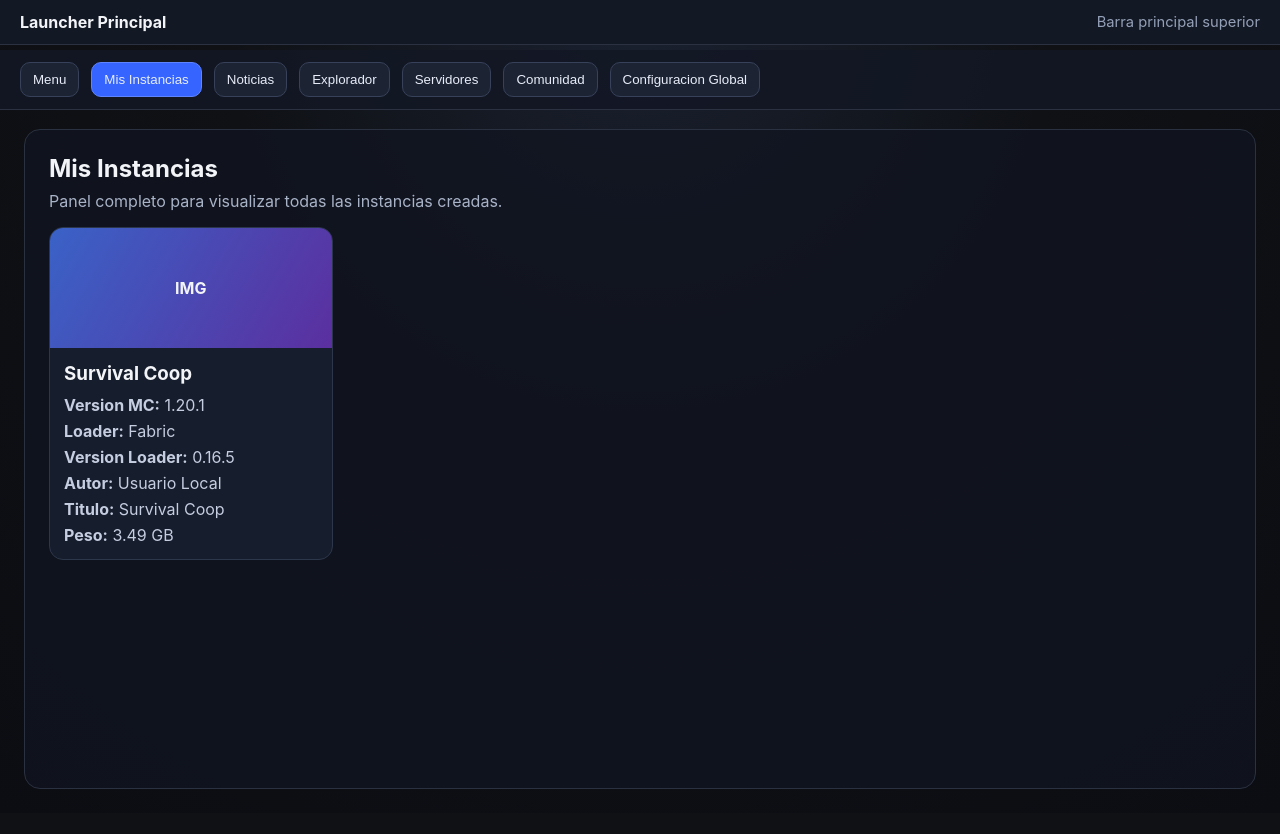
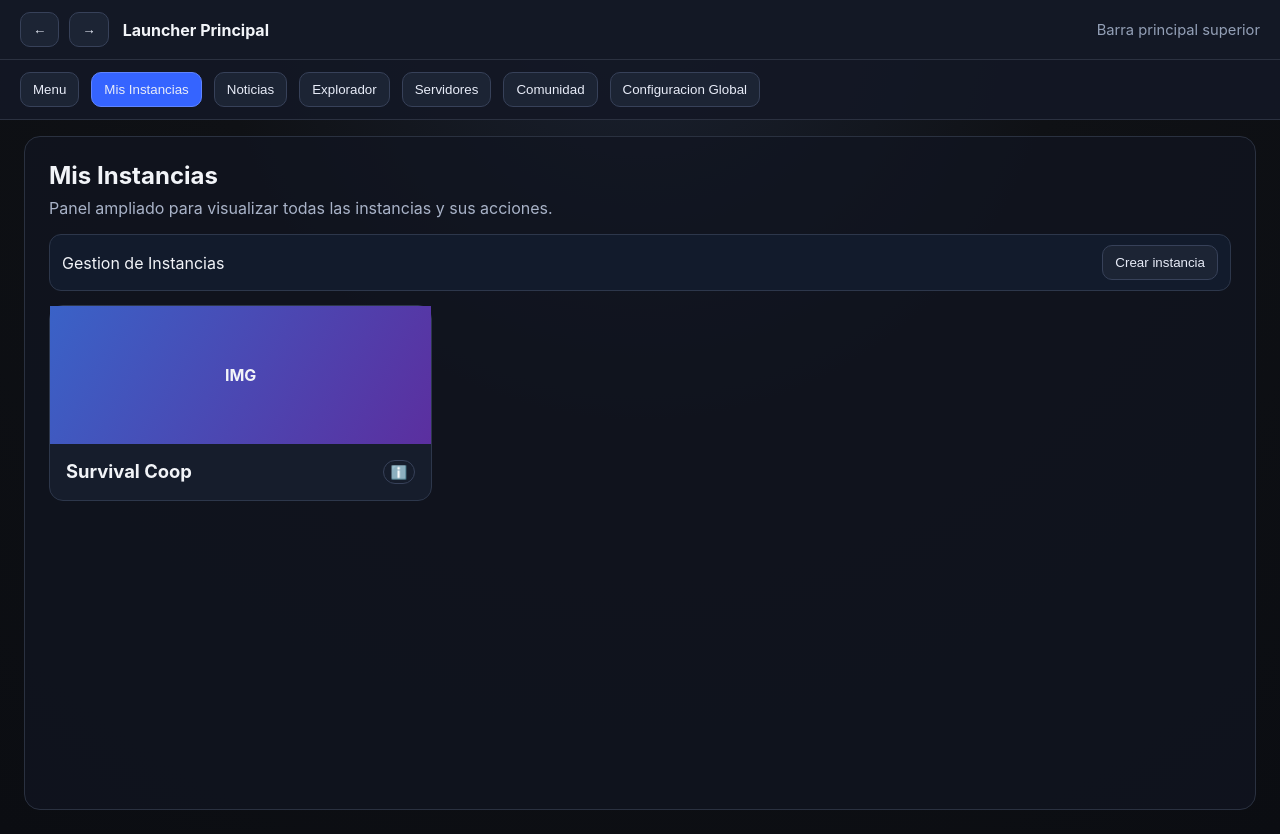
Before and after one commit to ManzanitaSpice/Interface, a React (Vite) app: page / in a window 1280 px wide. Before the commit the page ends 813 px from the top, so only its background shows below. Built offline with nearby package versions, Linux system fonts and the light colour scheme.

Commit message:
Rediseña panel de instancias y flujo de inicio/creación

```diff
--- a/src/App.css
+++ b/src/App.css
@@ -32,21 +32,31 @@ body {
   z-index: 30;
 }
 
-.brand { font-weight: 700; }
+.topbar-left-controls {
+  display: flex;
+  align-items: center;
+  gap: 10px;
+}
+
+.brand { font-weight: 700; margin-left: 4px; }
 .topbar-info { color: #94a0b7; font-size: 0.92rem; }
 
 .topbar-secondary {
   background: rgba(19, 24, 37, 0.9);
   position: sticky;
-  top: 50px;
+  top: 58px;
   z-index: 20;
   flex-wrap: wrap;
 }
 
+.topbar-primary button,
 .topbar-secondary button,
-.instance-left-panel button,
+.instance-right-panel button,
 .edit-left-sidebar button,
-.edit-right-sidebar button {
+.edit-right-sidebar button,
+.create-left-sidebar button,
+.create-right-sidebar button,
+.instances-compact-toolbar button {
   border: 1px solid #374159;
   background: #1c2434;
   color: #e8ecf8;
@@ -57,10 +67,10 @@ body {
 
 button.active { background: #3564ff; border-color: #5f84ff; }
 
-.content-wrap { padding: 24px; }
+.content-wrap { padding: 16px 24px 24px; }
 
 .full-section-page {
-  min-height: calc(100vh - 140px);
+  min-height: calc(100vh - 126px);
   border: 1px solid #2a3140;
   border-radius: 16px;
   padding: 24px;
@@ -70,9 +80,31 @@ button.active { background: #3564ff; border-color: #5f84ff; }
 .section-header h1 { margin: 0 0 8px; }
 .section-header p { margin: 0 0 16px; color: #a9b3c8; }
 
+.instances-compact-toolbar {
+  display: flex;
+  justify-content: space-between;
+  align-items: center;
+  gap: 10px;
+  padding: 10px 12px;
+  border-radius: 12px;
+  border: 1px solid #2d374b;
+  background: #121b2c;
+  margin-bottom: 14px;
+}
+
+.instances-workspace {
+  display: grid;
+  grid-template-columns: minmax(0, 1fr);
+  gap: 14px;
+}
+
+.instances-workspace.with-panel {
+  grid-template-columns: minmax(0, 1fr) 280px;
+}
+
 .instance-grid {
   display: grid;
-  grid-template-columns: repeat(auto-fill, minmax(280px, 1fr));
+  grid-template-columns: repeat(auto-fill, minmax(340px, 1fr));
   gap: 16px;
 }
 
@@ -81,47 +113,88 @@ button.active { background: #3564ff; border-color: #5f84ff; }
   flex-direction: column;
   border-radius: 14px;
   border: 1px solid #2d374b;
-  overflow: hidden;
+  overflow: visible;
   background: #161d2c;
   cursor: pointer;
 }
 .instance-card.active { border-color: #6c8fff; box-shadow: 0 0 0 1px #6c8fff; }
 
 .instance-cover {
-  height: 120px;
+  height: 138px;
   display: grid;
   place-items: center;
   background: linear-gradient(120deg, #3a62c7, #5b2f9f);
   font-weight: 700;
 }
 
-.instance-meta { padding: 14px; }
-.instance-meta h3 { margin: 0 0 10px; }
-.instance-meta ul { margin: 0; padding: 0; list-style: none; display: grid; gap: 6px; color: #c5cde0; }
+.instance-meta {
+  padding: 16px;
+  display: flex;
+  justify-content: space-between;
+  align-items: flex-start;
+}
 
-.instance-left-panel {
-  position: fixed;
-  left: 0;
-  top: 102px;
-  bottom: 0;
-  width: 240px;
+.instance-meta h3 {
+  margin: 0;
+  font-size: 1.15rem;
+}
+
+.instance-extra-tooltip {
+  position: relative;
+  border: 1px solid #374159;
+  border-radius: 999px;
+  padding: 3px 7px;
+  font-size: 0.84rem;
+}
+
+.tooltip-bubble {
+  position: absolute;
+  right: 0;
+  bottom: calc(100% + 8px);
+  min-width: 230px;
+  max-width: 300px;
+  white-space: pre-line;
+  border: 1px solid #3b4458;
+  border-radius: 10px;
+  background: #0c1220;
+  color: #dce4f7;
+  padding: 10px;
+  box-shadow: 0 8px 24px rgba(0, 0, 0, 0.35);
+  opacity: 0;
+  visibility: hidden;
+  transition: opacity 0.2s ease;
+  transition-delay: 0.8s;
+  z-index: 5;
+}
+
+.instance-extra-tooltip:hover .tooltip-bubble,
+.instance-extra-tooltip:focus-within .tooltip-bubble {
+  opacity: 1;
+  visibility: visible;
+}
+
+.instance-right-panel {
+  border: 1px solid #2a3242;
   background: #121a2a;
-  border-right: 1px solid #2a3242;
+  border-radius: 14px;
   padding: 18px;
   display: grid;
   align-content: start;
   gap: 8px;
-  z-index: 40;
+  max-height: 100%;
 }
 
-.edit-layout {
-  min-height: calc(100vh - 52px);
+.edit-layout,
+.create-layout {
+  min-height: calc(100vh - 58px);
   display: grid;
   grid-template-columns: 250px 1fr 260px;
 }
 
 .edit-left-sidebar,
-.edit-right-sidebar {
+.edit-right-sidebar,
+.create-left-sidebar,
+.create-right-sidebar {
   border-right: 1px solid #2a3140;
   background: #111827;
   padding: 16px;
@@ -129,8 +202,20 @@ button.active { background: #3564ff; border-color: #5f84ff; }
   align-content: start;
   gap: 8px;
 }
-.edit-right-sidebar { border-right: 0; border-left: 1px solid #2a3140; }
 
-.edit-main-content {
+.edit-right-sidebar,
+.create-right-sidebar { border-right: 0; border-left: 1px solid #2a3140; }
+
+.edit-main-content,
+.create-main-content {
   padding: 24px;
 }
+
+.execution-log {
+  border: 1px solid #2a3140;
+  border-radius: 10px;
+  background: #090d16;
+  padding: 14px;
+  font-family: "JetBrains Mono", "Fira Code", monospace;
+  color: #a7d3a0;
+}
--- a/src/App.tsx
+++ b/src/App.tsx
@@ -6,6 +6,7 @@ type LoaderType = "vanilla" | "forge" | "fabric" | "neoforge" | "quilt";
 type TopSection = "menu" | "instances" | "news" | "explorer" | "servers" | "community" | "global-settings";
 type InstanceAction = "Iniciar" | "Forzar Cierre" | "Editar" | "Cambiar Grupo" | "Carpeta" | "Exportar" | "Copiar" | "Borrar" | "Crear Atajo";
 type EditSection = "Ejecucion" | "Version" | "Mods" | "ResourcePacks" | "Shader Packs" | "Notas" | "Mundos" | "Servidores" | "Capturas" | "Configuracion" | "Otros Registros";
+type AppMode = "main" | "create";
 
 interface InstanceInfo {
   id: string;
@@ -52,6 +53,17 @@ const EDIT_SECTIONS: EditSection[] = [
   "Otros Registros",
 ];
 
+const CREATE_SECTIONS = [
+  "Base",
+  "Version",
+  "Loader",
+  "Java",
+  "Memoria",
+  "Mods",
+  "Recursos",
+  "Revision",
+] as const;
+
 const formatBytes = (bytes: number) => {
   if (!Number.isFinite(bytes) || bytes <= 0) return "0 B";
   const units = ["B", "KB", "MB", "GB"];
@@ -68,6 +80,8 @@ function App() {
   const [showInstancePanel, setShowInstancePanel] = useState(false);
   const [editingInstance, setEditingInstance] = useState<InstanceInfo | null>(null);
   const [activeEditSection, setActiveEditSection] = useState<EditSection>("Ejecucion");
+  const [appMode, setAppMode] = useState<AppMode>("main");
+  const [activeCreateSection, setActiveCreateSection] = useState<(typeof CREATE_SECTIONS)[number]>("Base");
 
   useEffect(() => {
     const loadInstances = async () => {
@@ -101,6 +115,13 @@ function App() {
     setShowInstancePanel(false);
   };
 
+  const launchInstance = () => {
+    if (!selectedInstance) return;
+    setEditingInstance(selectedInstance);
+    setActiveEditSection("Ejecucion");
+    setShowInstancePanel(false);
+  };
+
   const onSelectInstance = (instance: InstanceInfo) => {
     setSelectedInstance(instance);
     setShowInstancePanel(true);
@@ -118,13 +139,22 @@ function App() {
     }
 
     return (
-      <section className="full-section-page instances-page">
+      <section className="full-section-page instances-page" onClick={() => setShowInstancePanel(false)}>
         <header className="section-header">
           <h1>Mis Instancias</h1>
-          <p>Panel completo para visualizar todas las instancias creadas.</p>
+          <p>Panel ampliado para visualizar todas las instancias y sus acciones.</p>
         </header>
-        <div className="instance-grid">
-          {instanceCards.map((instance) => (
+
+        <div className="instances-compact-toolbar" onClick={(event) => event.stopPropagation()}>
+          <span>Gestion de Instancias</span>
+          <button type="button" onClick={() => setAppMode("create")}>Crear instancia</button>
+        </div>
+
+        <div className={`instances-workspace ${showInstancePanel ? "with-panel" : ""}`}>
+          <div className="instance-grid" onClick={(event) => event.stopPropagation()}>
+            {instanceCards.map((instance) => {
+              const tooltipText = `Version MC: ${instance.minecraft_version}\nLoader: ${prettyLoader(instance.loader_type)} ${instance.loader_version ?? "N/A"}\nAutor: Usuario Local\nPeso: ${formatBytes(instance.total_size_bytes)}`;
+              return (
                 <article
                   key={instance.id}
                   className={`instance-card ${selectedInstance?.id === instance.id ? "active" : ""}`}
@@ -133,27 +163,85 @@ function App() {
                   <div className="instance-cover">IMG</div>
                   <div className="instance-meta">
                     <h3>{instance.name}</h3>
-                <ul>
-                  <li><strong>Version MC:</strong> {instance.minecraft_version}</li>
-                  <li><strong>Loader:</strong> {prettyLoader(instance.loader_type)}</li>
-                  <li><strong>Version Loader:</strong> {instance.loader_version ?? "N/A"}</li>
-                  <li><strong>Autor:</strong> Usuario Local</li>
-                  <li><strong>Titulo:</strong> {instance.name}</li>
-                  <li><strong>Peso:</strong> {formatBytes(instance.total_size_bytes)}</li>
-                </ul>
+                    <div className="instance-extra-tooltip" tabIndex={0}>
+                      ℹ️
+                      <span className="tooltip-bubble">{tooltipText}</span>
+                    </div>
                   </div>
                 </article>
+              );
+            })}
+          </div>
+
+          {showInstancePanel && selectedInstance && (
+            <aside className="instance-right-panel" onClick={(event) => event.stopPropagation()}>
+              <h3>{selectedInstance.name}</h3>
+              {INSTANCE_ACTIONS.map((action) => (
+                <button
+                  key={action}
+                  type="button"
+                  onClick={
+                    action === "Editar" ? enterEditMode : action === "Iniciar" ? launchInstance : undefined
+                  }
+                >
+                  {action}
+                </button>
               ))}
+            </aside>
+          )}
         </div>
       </section>
     );
   };
 
+  if (appMode === "create") {
+    return (
+      <div className="app-shell">
+        <header className="topbar-primary">
+          <div className="topbar-left-controls">
+            <button type="button" aria-label="Atras">←</button>
+            <button type="button" aria-label="Adelante">→</button>
+            <div className="brand">Launcher Principal</div>
+          </div>
+          <div className="topbar-info">Creando nueva instancia</div>
+        </header>
+        <div className="create-layout">
+          <aside className="create-left-sidebar">
+            {CREATE_SECTIONS.map((section) => (
+              <button
+                key={section}
+                type="button"
+                className={activeCreateSection === section ? "active" : ""}
+                onClick={() => setActiveCreateSection(section)}
+              >
+                {section}
+              </button>
+            ))}
+          </aside>
+          <main className="create-main-content">
+            <h2>Crear instancia - {activeCreateSection}</h2>
+            <p>Esta vista ocupa la pantalla completa (excepto la barra principal superior).</p>
+          </main>
+          <aside className="create-right-sidebar">
+            <h3>Panel de {activeCreateSection}</h3>
+            <button type="button" onClick={() => setAppMode("main")}>Cancelar</button>
+            <button type="button">Guardar borrador</button>
+            <button type="button">Crear instancia</button>
+          </aside>
+        </div>
+      </div>
+    );
+  }
+
   if (editingInstance) {
     return (
       <div className="app-shell" onClick={() => setEditingInstance(null)}>
         <header className="topbar-primary">
+          <div className="topbar-left-controls">
+            <button type="button" aria-label="Atras">←</button>
+            <button type="button" aria-label="Adelante">→</button>
             <div className="brand">Launcher Principal</div>
+          </div>
           <div className="topbar-info">Editando: {editingInstance.name}</div>
         </header>
         <div className="edit-layout" onClick={(event) => event.stopPropagation()}>
@@ -171,7 +259,18 @@ function App() {
           </aside>
           <main className="edit-main-content">
             <h2>{activeEditSection}</h2>
+            {activeEditSection === "Ejecucion" ? (
+              <div className="execution-log">
+                <p>[00:00] Preparando directorios de instancia...</p>
+                <p>[00:01] Descargando dependencias y librerías base...</p>
+                <p>[00:03] Instalando loader y verificando assets...</p>
+                <p>[00:04] Aplicando argumentos de JVM y de lanzamiento...</p>
+                <p>[00:06] Iniciando proceso del juego...</p>
+                <p>[00:07] [LIVE] Minecraft inicializado correctamente.</p>
+              </div>
+            ) : (
               <p>Vista completa de la instancia. Todo lo demás está oculto, excepto la barra superior principal.</p>
+            )}
           </main>
           <aside className="edit-right-sidebar">
             <h3>Acciones de {activeEditSection}</h3>
@@ -187,7 +286,11 @@ function App() {
   return (
     <div className="app-shell" onClick={() => setShowInstancePanel(false)}>
       <header className="topbar-primary">
+        <div className="topbar-left-controls">
+          <button type="button" aria-label="Atras">←</button>
+          <button type="button" aria-label="Adelante">→</button>
           <div className="brand">Launcher Principal</div>
+        </div>
         <div className="topbar-info">Barra principal superior</div>
       </header>
 
@@ -207,20 +310,7 @@ function App() {
         ))}
       </nav>
 
-      <main className="content-wrap" onClick={(event) => event.stopPropagation()}>
-        {renderSectionPage()}
-      </main>
-
-      {showInstancePanel && selectedInstance && activeSection === "instances" && (
-        <aside className="instance-left-panel" onClick={(event) => event.stopPropagation()}>
-          <h3>{selectedInstance.name}</h3>
-          {INSTANCE_ACTIONS.map((action) => (
-            <button key={action} type="button" onClick={action === "Editar" ? enterEditMode : undefined}>
-              {action}
-            </button>
-          ))}
-        </aside>
-      )}
+      <main className="content-wrap">{renderSectionPage()}</main>
     </div>
   );
 }
```
Lines whose indentation alone changed are shown as unchanged.
